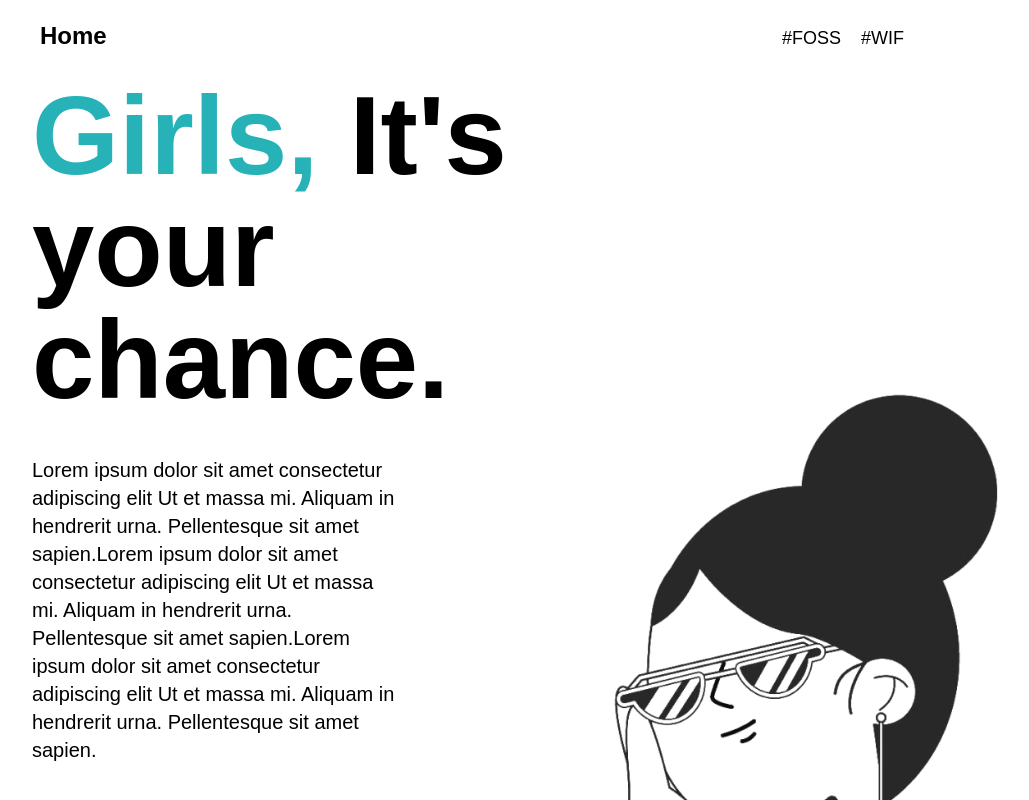
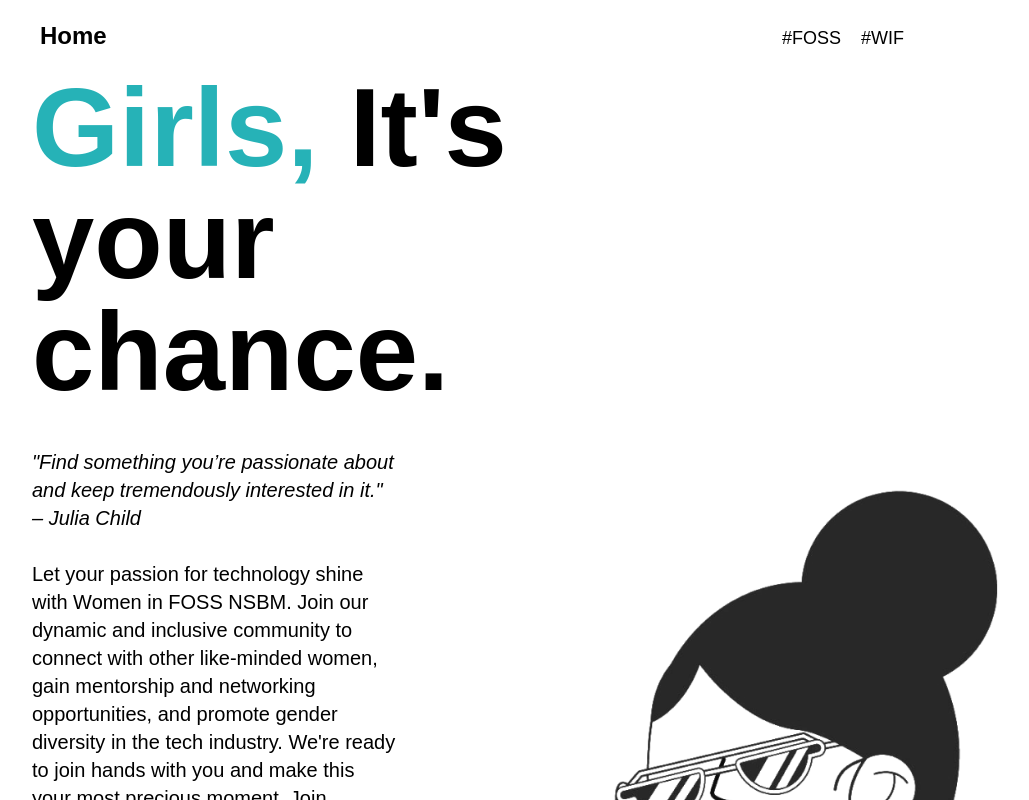
Before and after one commit to fossnsbm/WIF-Volunteer-Registration, a React (Vite) app: page / in a window 1280 px wide. Shown: the top 800 px of the page, without its empty margins (168-1197 px from the left). Built offline with nearby package versions, Linux system fonts and the light colour scheme; a web font is replaced by a local one.

Commit message:
contents

```diff
--- a/src/components/FormTopic.jsx
+++ b/src/components/FormTopic.jsx
@@ -12,10 +12,12 @@
             </div>
 
             <div className="text-center lg:text-right font-openSans font-normal text-sm py-5 lg:w-3/12">
-                Lorem ipsum dolor sit amet consectetur adipiscing elit Ut et massa mi. Aliquam in hendrerit urna.
-                Pellentesque sit amet sapien.Lorem ipsum dolor sit amet consectetur adipiscing elit Ut et massa mi.
-                Aliquam in hendrerit urna. Pellentesque sit amet sapien.Lorem ipsum dolor sit amet consectetur
-                adipiscing elit Ut et massa mi. Aliquam in hendrerit urna. Pellentesque sit amet sapien.
+            Volunteering is a powerful way to make a positive impact on your community and gain valuable
+            skills and experiences. For women, volunteering can be especially empowering, providing opportunities
+            for networking, mentorship, and personal growth. Whether you're interested in tech, education,
+            healthcare, or another field, there are countless ways to get involved and make a difference.
+            So why not join the movement and become a volunteer today? Girls you'll be amazed at the impact
+            you can make!
             </div>
 
         </div>
--- a/src/pages/Home.jsx
+++ b/src/pages/Home.jsx
@@ -18,13 +18,13 @@
               </h1>
               <div className="md:w-[75%]">
                 <p className="text-center md:text-xl md:text-left lg:text-left">
-                  Lorem ipsum dolor sit amet consectetur adipiscing elit Ut et
-                  massa mi. Aliquam in hendrerit urna. Pellentesque sit amet
-                  sapien.Lorem ipsum dolor sit amet consectetur adipiscing elit
-                  Ut et massa mi. Aliquam in hendrerit urna. Pellentesque sit
-                  amet sapien.Lorem ipsum dolor sit amet consectetur adipiscing
-                  elit Ut et massa mi. Aliquam in hendrerit urna. Pellentesque
-                  sit amet sapien.
+                <span className="italic">"Find something you’re passionate about and keep tremendously interested in it."
+                – Julia Child</span>
+                  <br/><br/>
+                Let your passion for technology shine with Women in FOSS NSBM. Join our dynamic and inclusive
+                community to connect with other like-minded women, gain mentorship and networking opportunities,
+                and promote gender diversity in the tech industry. We're ready to join hands with you and make
+                this your most precious moment. Join Women in FOSS NSBM now and let's grow together!
                 </p>
               </div>
               <div>
--- a/src/pages/Register.jsx
+++ b/src/pages/Register.jsx
@@ -44,7 +44,7 @@
               onSubmit={handleSubmit}
             >
               <div className="flex flex-col">
-                <h3 className={style.formHeading}>Name*</h3>
+                <h3 className={style.formHeading}>Full Name*</h3>
                 <input
                   required
                   type="text"
@@ -103,7 +103,7 @@
                 <div>
                   <h3 className={style.formHeading}>Skils*</h3>
                   <h2 className="text-base font-medium">
-                    Select all the areas that you want to do
+                  Select all the areas you are good at and would like to progress
                   </h2>
                 </div>
 
```
